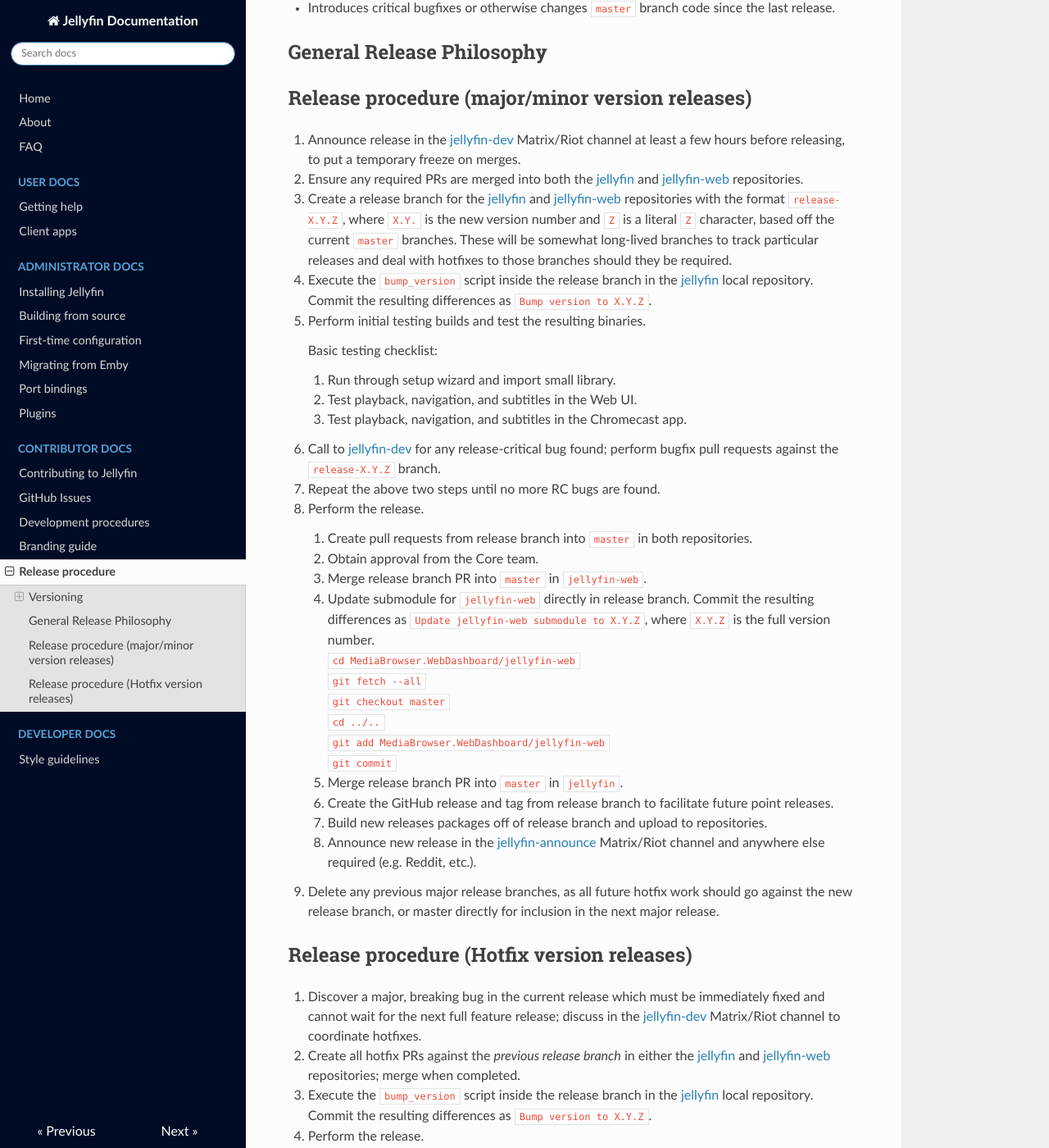
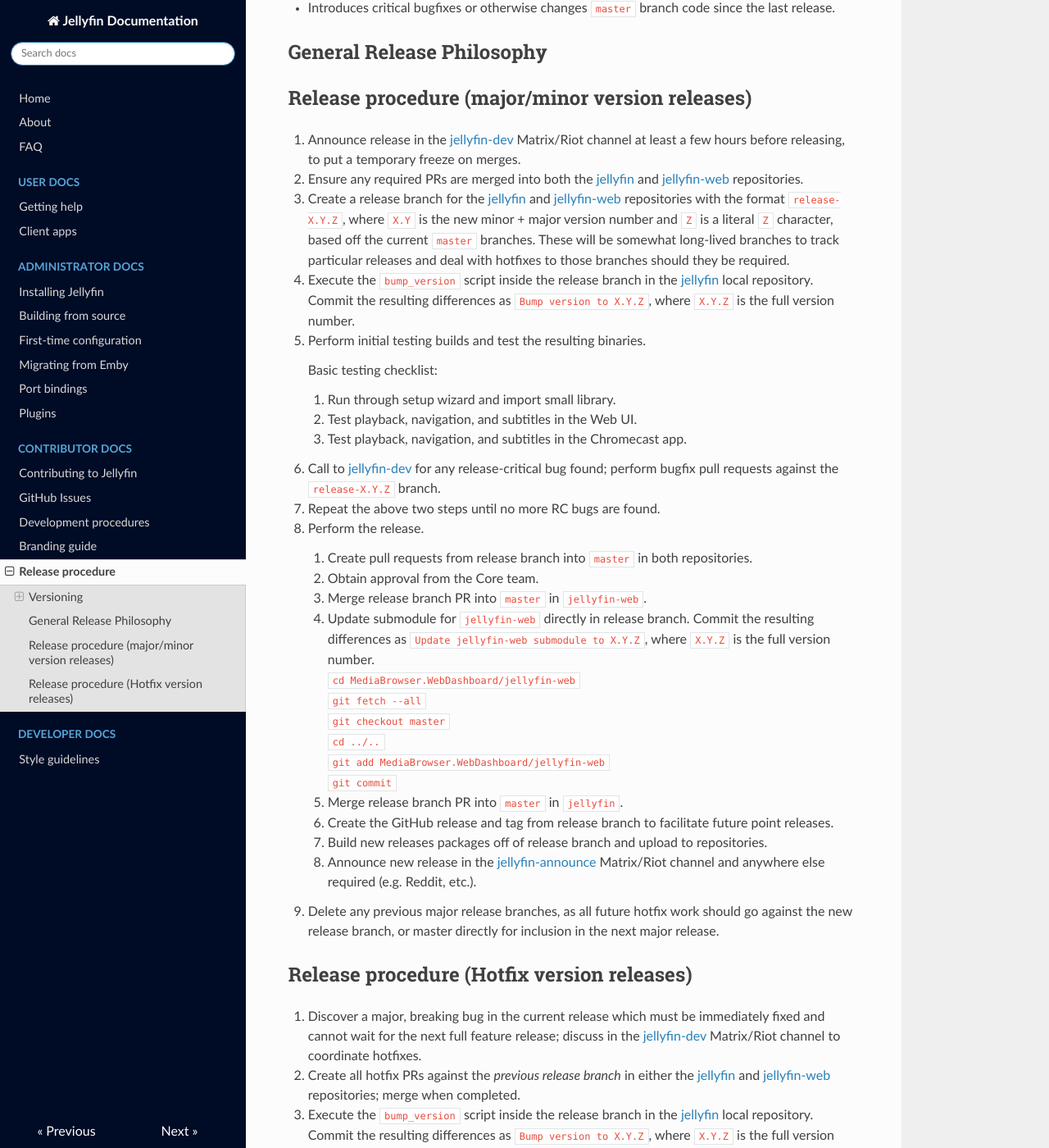
Before and after one commit to jellyfin-archive/jellyfin-docs, an MkDocs documentation site: the page built from docs/contributor-docs/release-procedure.md, in a window 1280 px wide and 1400 px high, scrolled down 677 px. Shown: the whole window at 82% size. Built offline with MkDocs 1.6.1, drawn with Linux system fonts in a browser that asks for light colours; nearby versions of some CDN libraries; old or Windows-style settings are respelled for this version of MkDocs.

Commit message:
Be more explicit here

```diff
--- a/docs/contributor-docs/release-procedure.md
+++ b/docs/contributor-docs/release-procedure.md
@@ -27,9 +27,9 @@ Jellyfin uses [semantic versioning](https://semver.org). All releases will have
 
 1. Ensure any required PRs are merged into both the [jellyfin](https://github.com/jellyfin/jellyfin) and [jellyfin-web](https://github.com/jellyfin/jellyfin-web) repositories.
 
-1. Create a release branch for the [jellyfin](https://github.com/jellyfin/jellyfin) and [jellyfin-web](https://github.com/jellyfin/jellyfin-web) repositories with the format `release-X.Y.Z`, where `X.Y.` is the new version number and `Z` is a literal `Z` character, based off the current `master` branches. These will be somewhat long-lived branches to track particular releases and deal with hotfixes to those branches should they be required.
+1. Create a release branch for the [jellyfin](https://github.com/jellyfin/jellyfin) and [jellyfin-web](https://github.com/jellyfin/jellyfin-web) repositories with the format `release-X.Y.Z`, where `X.Y` is the new minor + major version number and `Z` is a literal `Z` character, based off the current `master` branches. These will be somewhat long-lived branches to track particular releases and deal with hotfixes to those branches should they be required.
 
-1. Execute the `bump_version` script inside the release branch in the [jellyfin](https://github.com/jellyfin/jellyfin) local repository. Commit the resulting differences as `Bump version to X.Y.Z`.
+1. Execute the `bump_version` script inside the release branch in the [jellyfin](https://github.com/jellyfin/jellyfin) local repository. Commit the resulting differences as `Bump version to X.Y.Z`, where `X.Y.Z` is the full version number.
 
 1. Perform initial testing builds and test the resulting binaries.
 
@@ -68,7 +68,7 @@ Jellyfin uses [semantic versioning](https://semver.org). All releases will have
 
 1. Create all hotfix PRs against the *previous release branch* in either the [jellyfin](https://github.com/jellyfin/jellyfin) and [jellyfin-web](https://github.com/jellyfin/jellyfin-web) repositories; merge when completed.
 
-1. Execute the `bump_version` script inside the release branch in the [jellyfin](https://github.com/jellyfin/jellyfin) local repository. Commit the resulting differences as `Bump version to X.Y.Z`.
+1. Execute the `bump_version` script inside the release branch in the [jellyfin](https://github.com/jellyfin/jellyfin) local repository. Commit the resulting differences as `Bump version to X.Y.Z`, where `X.Y.Z` is the full version number.
 
 1. Perform the release.
 
```
